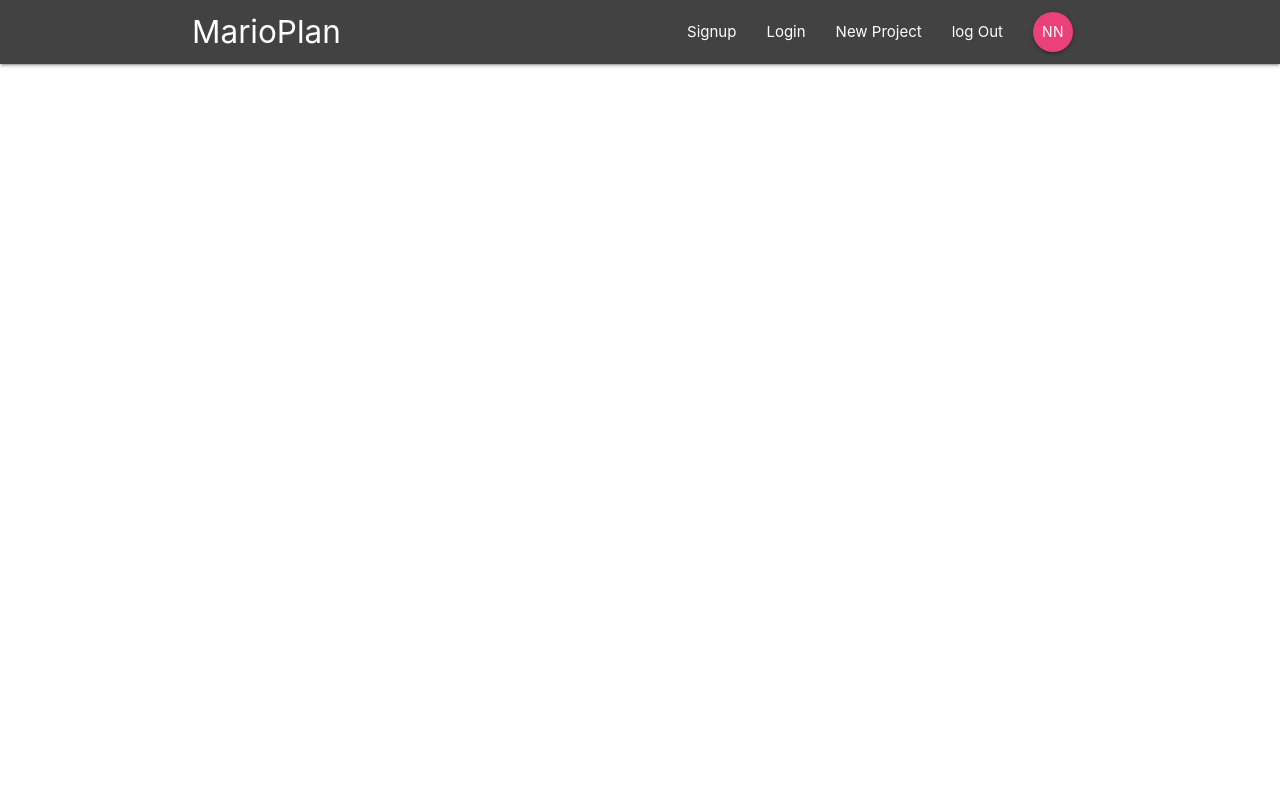
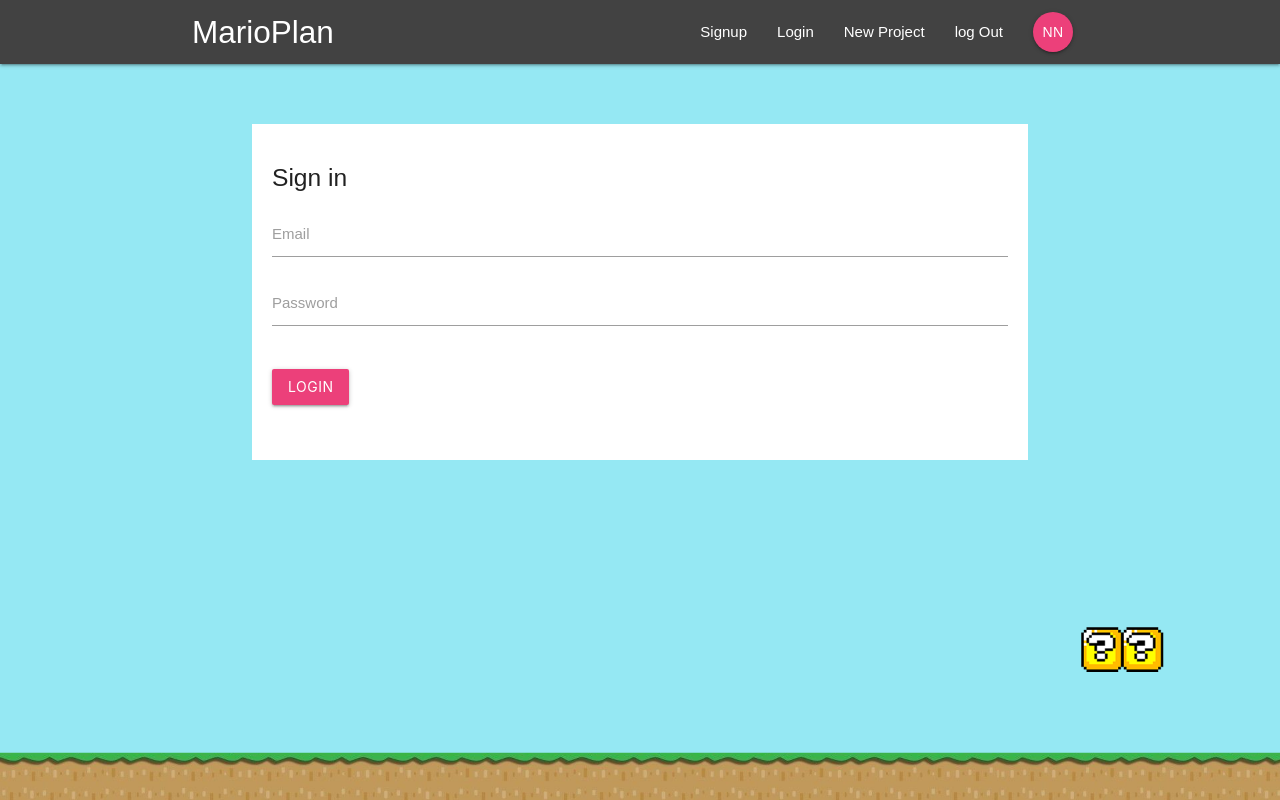
Before and after one commit to Muzi-P/marioplan, a React (Create React App) app: page /signin in a window 1280 px wide. Built offline with nearby package versions, Linux system fonts and the light colour scheme.

Commit message:
Nav Links & CSS

```diff
--- a/src/App.js
+++ b/src/App.js
@@ -3,6 +3,9 @@ import { BrowserRouter, Switch, Route } from 'react-router-dom';
 import Navbar from "./components/layout/Navbar";
 import Dashboard from './components/dashboard/Dashboard';
 import ProjectDetails from './components/projects/ProjectDetails';
+import SignIn from './components/auth/SignIn';
+import SignUp from './components/auth/SignUp';
+import CreateProject from './components/projects/CreateProject';
 
 function App() {
   return (
@@ -12,6 +15,9 @@ function App() {
         <Switch>
           <Route exact path='/' component={Dashboard}/>
           <Route path='/project/:id' component={ProjectDetails}/>
+          <Route path='/signin' component={SignIn}/>
+          <Route path='/signup' component={SignUp}/>
+          <Route path='/create' component={CreateProject}/>
         </Switch>
       </div>
     </BrowserRouter>
--- a/src/components/auth/SignIn.js
+++ b/src/components/auth/SignIn.js
@@ -0,0 +1,39 @@
+import React, { Component } from 'react'
+
+export class SignIn extends Component {
+    state = {
+        email: '',
+        password: ''
+    }
+    handleChange = (e) => {
+        this.setState({
+            [e.target.id] : e.target.value
+        })
+    }
+    handleSubmit = (e) => {
+        e.preventDefault();
+        console.log(this.state);
+    }
+    render() {
+        return (
+            <div className="container">
+                <form onSubmit={this.handleSubmit} className="white">
+                    <h5 className="grey-next text-darken-3">Sign in</h5>
+                    <div className="input-field">
+                        <label htmlFor="email">Email</label>
+                        <input type="email" id="email" onChange={this.handleChange} />
+                    </div>
+                    <div className="input-field">
+                        <label htmlFor="password">Password</label>
+                        <input type="password" id="password" onChange={this.handleChange} />
+                    </div>
+                    <div className="input-field">
+                        <button className="btn pink lighten-1 s-depth-0">Login</button>
+                    </div>
+                </form>
+            </div>
+        )
+    }
+}
+
+export default SignIn
--- a/src/components/auth/SignUp.js
+++ b/src/components/auth/SignUp.js
@@ -0,0 +1,53 @@
+import React, { Component } from 'react'
+
+export class SignIn extends Component {
+    state = {
+        email: '',
+        password: '',
+        firstName: '',
+        lastName: ''
+    }
+    handleChange = (e) => {
+        this.setState({
+            [e.target.id] : e.target.value
+        })
+    }
+    handleSubmit = (e) => {
+        e.preventDefault();
+        console.log(this.state);
+    }
+    render() {
+        return (
+            <div className="container">
+                <form onSubmit={this.handleSubmit} className="white">
+                    <h5 className="grey-next text-darken-3">Sign Up</h5>
+                    <div className="input-field">
+                        <label htmlFor="email">Email</label>
+                        <input type="email" id="email" onChange={this.handleChange} />
+                    </div>
+                    <div className="input-field">
+                        <label htmlFor="password">Password</label>
+                        <input type="password" id="password" onChange={this.handleChange} />
+                    </div>
+                    <div className="input-field">
+                        <label htmlFor="firstName">First Name</label>
+                        <input type="text" id="firstName" onChange={this.handleChange} />
+                    </div>
+                    <div className="input-field">
+                        <label htmlFor="lastName">Last Name</label>
+                        <input type="text" id="lastName" onChange={this.handleChange} />
+                    </div>
+                    <div className="input-field">
+                        <label htmlFor="password">Password</label>
+                        <input type="text" id="password" onChange={this.handleChange} />
+                    </div>
+                    <div className="input-field">
+                        <button className="btn pink lighten-1 s-depth-0">Login</button>
+                    </div>
+                </form>
+            </div>
+        )
+    }
+}
+
+export default SignIn
--- a/src/components/layout/SignedInLinks.js
+++ b/src/components/layout/SignedInLinks.js
@@ -5,7 +5,7 @@ import { NavLink } from 'react-router-dom';
 export default function SignedInLinks() {
     return (
         <ul className="right">
-            <li><NavLink to='/'>New Project</NavLink></li>
+            <li><NavLink to='/create'>New Project</NavLink></li>
             <li><NavLink to='/'>log Out</NavLink></li>
             <li><NavLink to='/' className='btn btn-floating pink lighten-1'>NN</NavLink></li>
         </ul>
--- a/src/components/layout/SignedOutLinks.js
+++ b/src/components/layout/SignedOutLinks.js
@@ -5,8 +5,8 @@ import { NavLink } from 'react-router-dom';
 export default function SignedOutLinks() {
     return (
         <ul className="right">
-            <li><NavLink to='/'>Signup</NavLink></li>
-            <li><NavLink to='/'>Login</NavLink></li>
+            <li><NavLink to='/signup'>Signup</NavLink></li>
+            <li><NavLink to='/signin'>Login</NavLink></li>
         </ul>
     )
 }
--- a/src/components/projects/CreateProject.js
+++ b/src/components/projects/CreateProject.js
@@ -0,0 +1,39 @@
+import React, { Component } from 'react'
+
+export class CreateProject extends Component {
+    state = {
+        title: '',
+        content: ''
+    }
+    handleChange = (e) => {
+        this.setState({
+            [e.target.id]: e.target.value
+        })
+    }
+    handleSubmit = (e) => {
+        e.preventDefault();
+        console.log(this.state);
+    }
+    render() {
+        return (
+            <div className="container">
+                <form onSubmit={this.handleSubmit} className="white">
+                    <h5 className="grey-next text-darken-3">Create Project</h5>
+                    <div className="input-field">
+                        <label htmlFor="title">Title</label>
+                        <input type="text" id="title" onChange={this.handleChange} />
+                    </div>
+                    <div className="input-field">
+                        <label htmlFor="content">Project Content</label>
+                        <textarea  id="content" className="materialize-textarea" onChange={this.handleChange}></textarea>
+                    </div>
+                    <div className="input-field">
+                        <button className="btn pink lighten-1 s-depth-0">Create</button>
+                    </div>
+                </form>
+            </div>
+        )
+    }
+}
+
+export default CreateProject
--- a/src/index.css
+++ b/src/index.css
@@ -1,13 +1,37 @@
+html {
+  min-height: 100%;
+}
 body {
   margin: 0;
-  font-family: -apple-system, BlinkMacSystemFont, 'Segoe UI', 'Roboto', 'Oxygen',
-    'Ubuntu', 'Cantarell', 'Fira Sans', 'Droid Sans', 'Helvetica Neue',
-    sans-serif;
-  -webkit-font-smoothing: antialiased;
-  -moz-osx-font-smoothing: grayscale;
+  padding: 0;
+  font-family: sans-serif;
+  background: url(/public/img/mario-bg.png) no-repeat;
+  background-size: 100%;
+  background-position: bottom;
+  background-color: #95e8f3;
+  min-height: 100%;
 }
 
-code {
-  font-family: source-code-pro, Menlo, Monaco, Consolas, 'Courier New',
-    monospace;
+form {
+  padding: 20px;
+  margin: 60px;
 }
+form button,
+form h5 {
+  margin: 20px 0;
+}
+
+input[type="text"]:not(.browser-default):focus:not([readonly]),
+input[type="email"]:not(.browser-default):focus:not([readonly]),
+input[type="password"]:not(.browser-default):focus:not([readonly]),
+textarea.materialize-textarea:focus:not([readonly]) {
+  border-color: #ec407a;
+  box-shadow: none;
+}
+
+input[type="text"]:not(.browser-default):focus:not([readonly]) + label,
+textarea.materialize-textarea:focus:not([readonly]) + label,
+input[type="email"]:not(.browser-default):focus:not([readonly]) + label,
+input[type="password"]:not(.browser-default):focus:not([readonly]) + label {
+  color: #ec407a !important;
+}
```
Also changed, not shown: public/img/mario-bg.png (added).
